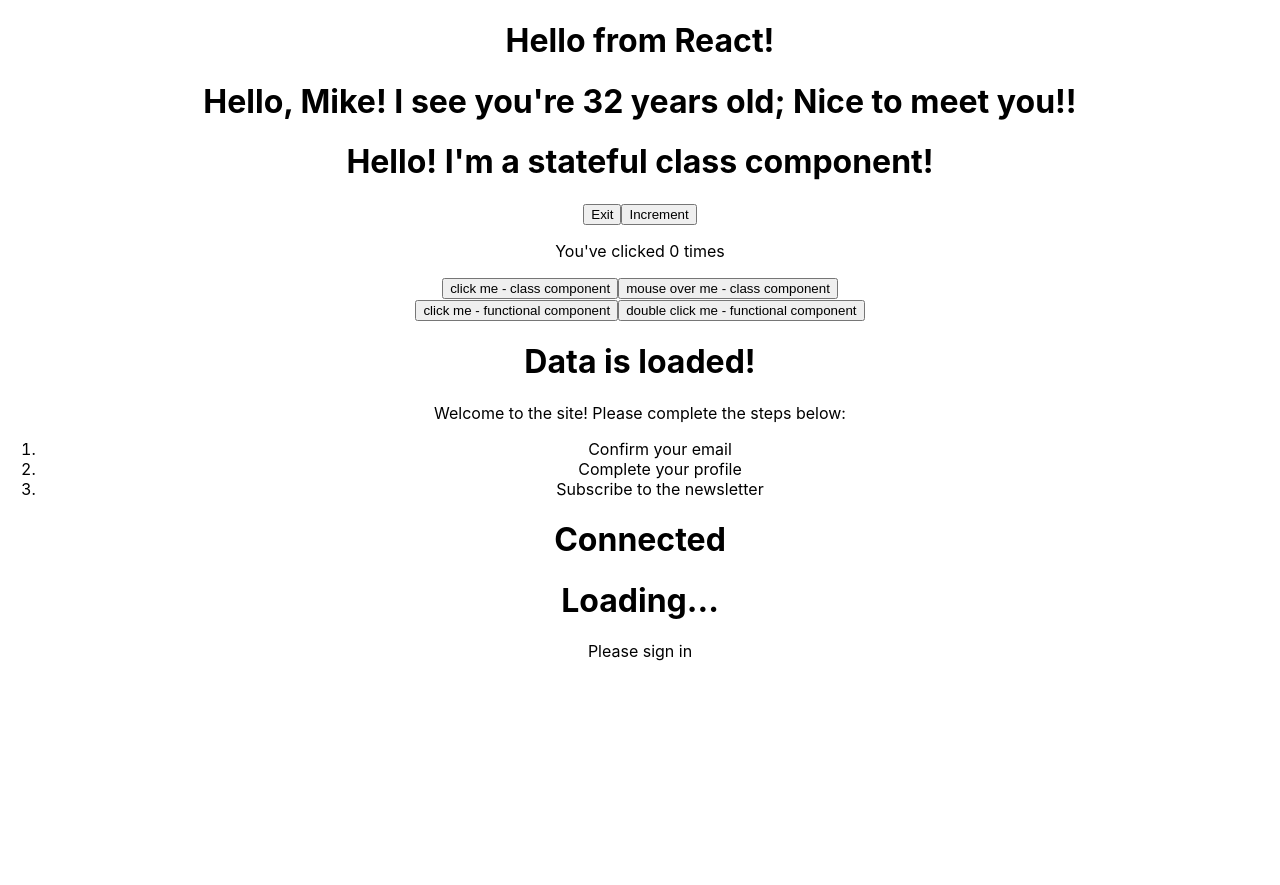
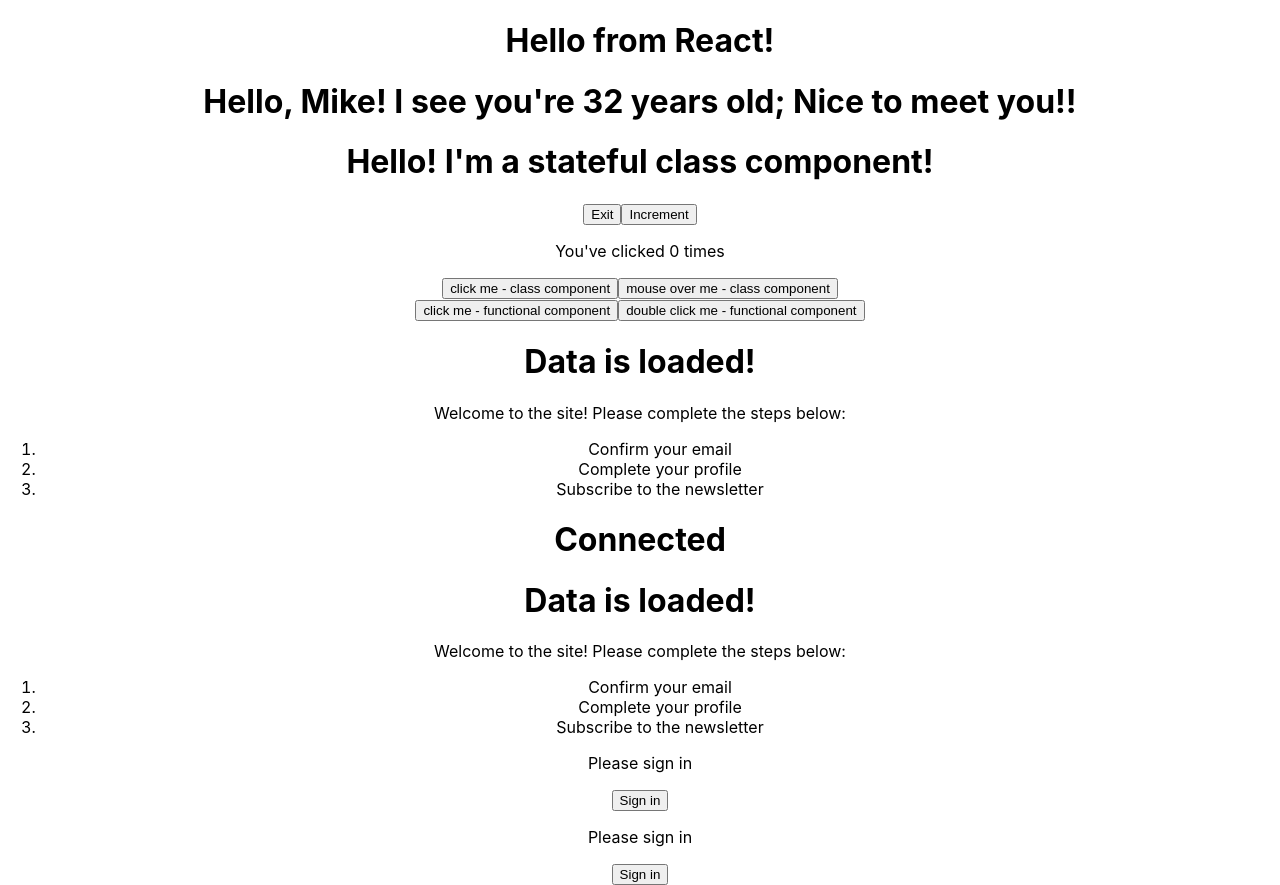
Before and after one commit to csilfverskiold/gitpod-react, a React (Create React App) app in the folder my-app/: page / in a window 1280 px wide. Before the commit the page ends 800 px from the top, so only its background shows below. Built offline with nearby package versions, Linux system fonts and the light colour scheme.

Commit message:
Add methods as props in components

```diff
--- a/my-app/src/App.js
+++ b/my-app/src/App.js
@@ -8,6 +8,8 @@
 import ConditionalRenderingClass from './components/ConditionalRenderingClass';
 import ConditionalRenderingFunctional from './components/ConditionalRenderingFunctional';
 import NestingComponents from './components/NestingComponents';
+import MethodsAsPropsChild from './components/MethodsAsPropsChild';
+import MethodsAsPropsParent from './components/MethodsAsPropsParent';
 
 // 4. Use functional/class component
 // 5.0 Pass in prop (name, greeting, age) as JSX
@@ -22,6 +24,8 @@
       <ConditionalRenderingClass />
       <ConditionalRenderingFunctional connected = {true}/>
       <NestingComponents />
+      <MethodsAsPropsChild />
+      <MethodsAsPropsParent />
     </div>
   );
 }
--- /dev/null
+++ b/my-app/src/components/MethodsAsPropsChild.js
@@ -0,0 +1,30 @@
+// Methods as props in React
+
+import React from 'react'
+
+function MethodsAsPropsChild(props) {
+    return (
+        <div>
+            {
+                props.isLoggedIn ? (
+                    <div>
+                        <p>Welcome to the site! Please complete the steps below:</p>
+                        <ol>
+                            <li>Confirm your email</li>
+                            <li>Complete your profile</li>
+                            <li>Subscribe to the newsletter</li>
+                        </ol>
+                        <button onClick={props.handleSignOut}>Sign out</button>
+                    </div>
+                ) : (
+                    <div>
+                        <p>Please sign in</p>
+                        <button onClick={props.handleSignIn}>Sign in</button>
+                    </div>
+                )
+            }
+        </div>
+    )
+}
+
+export default MethodsAsPropsChild
--- /dev/null
+++ b/my-app/src/components/MethodsAsPropsParent.js
@@ -0,0 +1,43 @@
+// Methods as props in React
+
+import React, { Component } from 'react'
+import MethodsAsPropsChild from './MethodsAsPropsChild'
+
+class MethodsAsPropsParent extends Component {
+    constructor(props) {
+        super(props)
+        this.state = {
+            isLoggedIn: false,
+        }
+    }
+
+    // Method to Sign in
+    handleSignIn = () => {
+        this.setState({
+            isLoggedIn: true,
+        });
+        console.log(this);
+    }
+
+    // Method to Sign out
+    handleSignOut = () => {
+        this.setState({
+            isLoggedIn: false,
+        });
+        console.log(this);
+    }
+
+    render() {
+        return (
+            <div>
+                <MethodsAsPropsChild
+                    isLoggedIn={this.state.isLoggedIn}
+                    handleSignIn={this.handleSignIn}
+                    handleSignOut={this.handleSignOut}
+                />
+            </div>
+        )
+    }
+}
+
+export default MethodsAsPropsParent
--- a/my-app/src/components/NestingComponents.js
+++ b/my-app/src/components/NestingComponents.js
@@ -9,8 +9,8 @@
       super(props)
 
       this.state = {
-         isLoaded: false,
-         isLoggedIn: false,
+         isLoaded: true,
+         isLoggedIn: true,
 
       }
     }
@@ -27,4 +27,9 @@
 
 export default NestingComponents
 
-// "Nested Components"
+// "Nested Components - React components should be:
+// 1. Small
+// 2. Simple
+// 3. Isolated
+// 4. Reusable
+// 5. Focused"
```
